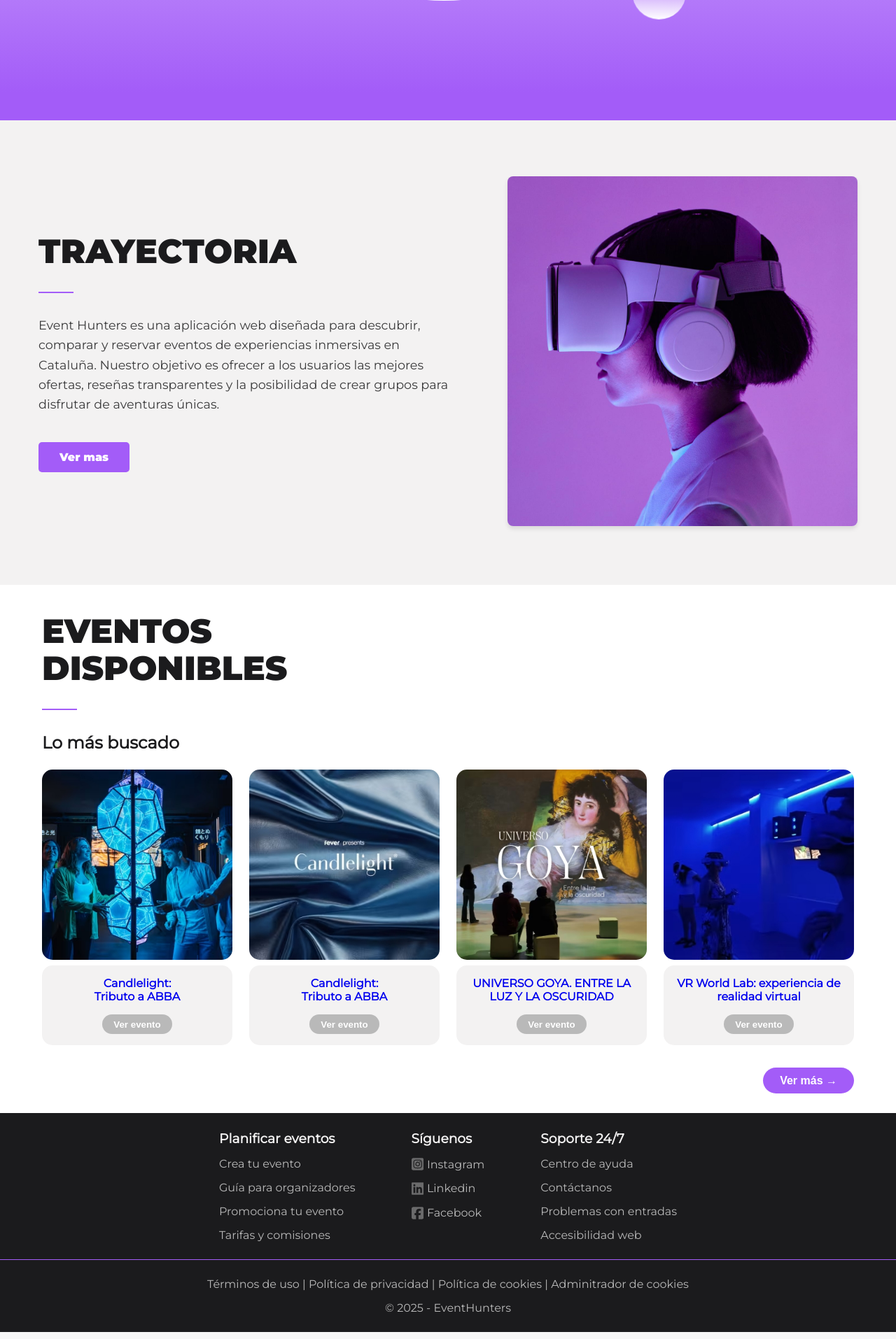
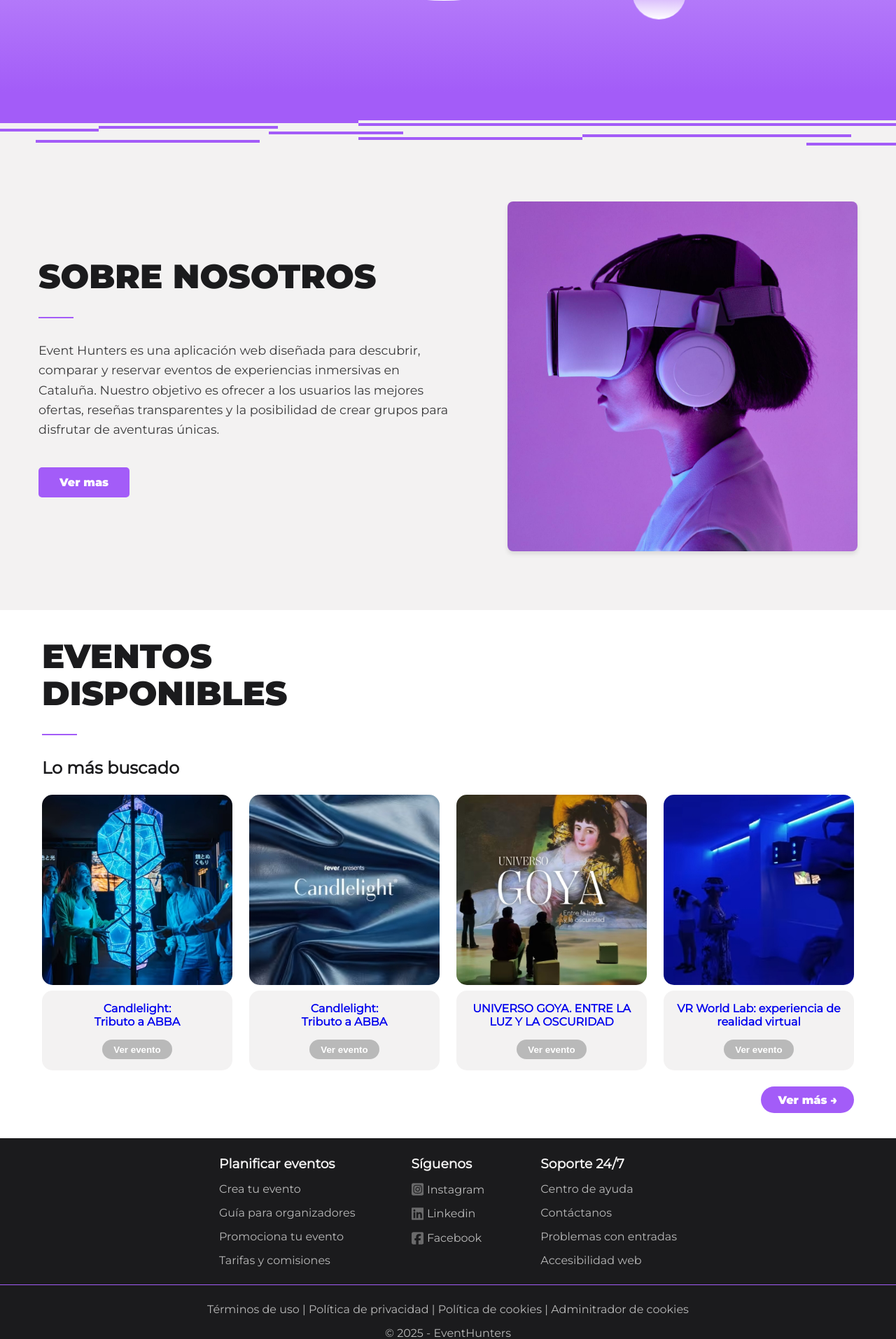
Before and after one commit to morenomp/Event_Hunters, a PHP site: page /VIEW/index.php in a window 1280 px wide. Shown: the part 736-2650 px from the top of the page at 70% size. Run offline with PHP 8.4, Linux system fonts and the light colour scheme.

Commit message:
separate index section

```diff
--- a/CSS/index.css
+++ b/CSS/index.css
@@ -38,10 +38,56 @@ main{
     font-family: Montserrat-Regular;
     z-index: 2;
 }
-
-/* ---- */
 .sphere1 video{
     width: 100%;
+}
+
+/* Separador */
+#contSep{
+    width: 100%;
+    background-color: var(--cl-white);
+    display: flex;
+    flex-direction: column;
+}
+#contSep span{
+    position: relative;
+    padding: 2px;
+    background-color: var(--cl-selection);
+    height: 1px;
+}
+#contSep span:nth-child(1){
+    width: 40%;
+}
+#contSep span:nth-child(2){
+    width: 60%;
+    left: 40%;
+}
+#contSep span:nth-child(3){
+    width: 20%;
+    left: 11%;
+}
+#contSep span:nth-child(4){
+    width: 11%;
+}
+#contSep span:nth-child(5){
+    width: 15%;
+    left: 30%;
+}
+#contSep span:nth-child(6){
+    width: 30%;
+    left: 65%;
+}
+#contSep span:nth-child(7){
+    width: 25%;
+    left: 40%;
+}
+#contSep span:nth-child(8){
+    width: 25%;
+    left: 4%;
+}
+#contSep span:nth-child(9){
+    width: 10%;
+    left: 90%;
 }
 
 /* Hero de la landing (es la seccion de sobrenosotros) */
--- a/VIEW/index.php
+++ b/VIEW/index.php
@@ -145,11 +145,26 @@
             <span class="sphere4"></span>
         </section>
 
+        <!-- Separador -->
+        <div id="contSep">
+            <span></span>
+            <span></span>
+            <span></span>
+
+            <span></span>
+            <span></span>
+            <span></span>
+
+            <span></span>
+            <span></span>
+            <span></span>
+        </div>
+
         <!-- Que Hacemos? (Sobre Nosotros/Trayectoria) -->
         <section class="hero">
             <div class="contenedor">
                 <div class="contenido-texto">
-                    <h1 class="eventos-disponibles__titulo">TRAYECTORIA</h1>
+                    <h1 class="eventos-disponibles__titulo">SOBRE NOSOTROS</h1>
                     <hr class="divisor">
                     <p class="texto">
                         Event Hunters es una aplicación web diseñada para descubrir, comparar y reservar eventos de experiencias inmersivas en Cataluña. Nuestro objetivo es ofrecer a los usuarios las mejores ofertas, reseñas transparentes y la posibilidad de crear grupos para disfrutar de aventuras únicas.
@@ -201,10 +216,10 @@
             </div>
 
             <div class="eventos-disponibles__vermas-container">
-                <button class="eventos-disponibles__vermas">
+                <a href="./eventos.php" class="eventos-disponibles__vermas">
                     Ver más
                     <span>→</span>
-                </button>
+                </a>
             </div>
         </section>
 
```
